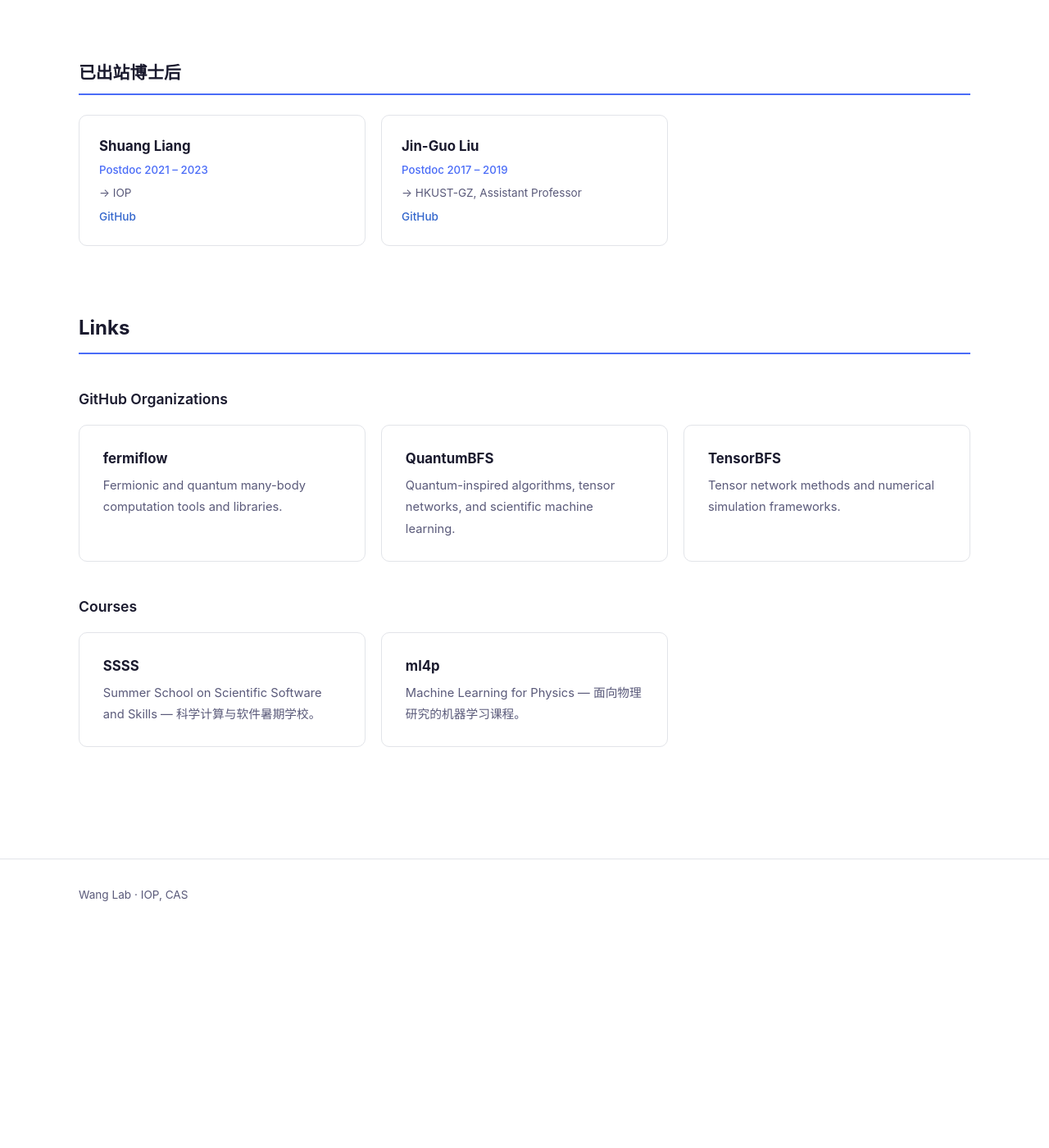
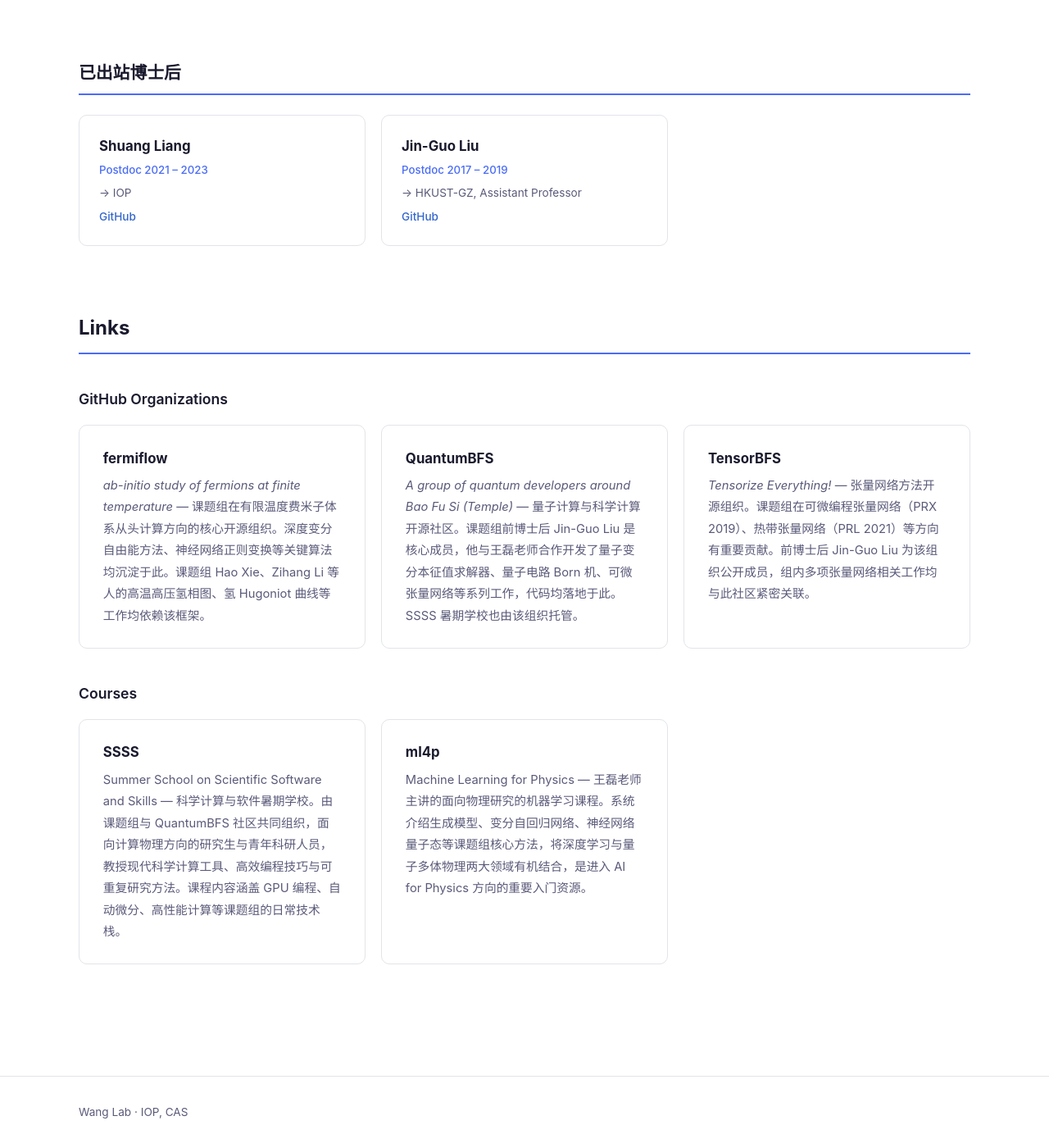
Before and after one commit to LiuZY613/wanglab-website, a Jekyll site: the page built from index.md, in a window 1280 px wide and 1400 px high, scrolled down 2565 px. Shown: the whole window at 82% size. Built offline with Jekyll 4.4.1, drawn with Linux system fonts in a browser that asks for light colours; before the commit the page ends 3700 px from its top, so only the background shows below that.

Commit message:
Expand link descriptions with detailed group connections

```diff
--- a/index.md
+++ b/index.md
@@ -49,17 +49,17 @@ layout: default
 <div class="link-grid">
 <div class="link-card">
   <h3><a href="https://github.com/fermiflow" target="_blank">fermiflow</a></h3>
-  <p>Fermionic and quantum many-body computation tools and libraries.</p>
+  <p><em>ab-initio study of fermions at finite temperature</em> — 课题组在有限温度费米子体系从头计算方向的核心开源组织。深度变分自由能方法、神经网络正则变换等关键算法均沉淀于此。课题组 Hao Xie、Zihang Li 等人的高温高压氢相图、氢 Hugoniot 曲线等工作均依赖该框架。</p>
 </div>
 
 <div class="link-card">
   <h3><a href="https://github.com/QuantumBFS" target="_blank">QuantumBFS</a></h3>
-  <p>Quantum-inspired algorithms, tensor networks, and scientific machine learning.</p>
+  <p><em>A group of quantum developers around Bao Fu Si (Temple)</em> — 量子计算与科学计算开源社区。课题组前博士后 Jin-Guo Liu 是核心成员，他与王磊老师合作开发了量子变分本征值求解器、量子电路 Born 机、可微张量网络等系列工作，代码均落地于此。SSSS 暑期学校也由该组织托管。</p>
 </div>
 
 <div class="link-card">
   <h3><a href="https://github.com/TensorBFS" target="_blank">TensorBFS</a></h3>
-  <p>Tensor network methods and numerical simulation frameworks.</p>
+  <p><em>Tensorize Everything!</em> — 张量网络方法开源组织。课题组在可微编程张量网络（PRX 2019）、热带张量网络（PRL 2021）等方向有重要贡献。前博士后 Jin-Guo Liu 为该组织公开成员，组内多项张量网络相关工作均与此社区紧密关联。</p>
 </div>
 </div>
 
@@ -68,11 +68,11 @@ layout: default
 <div class="link-grid">
 <div class="link-card">
   <h3><a href="https://github.com/QuantumBFS/SSSS" target="_blank">SSSS</a></h3>
-  <p>Summer School on Scientific Software and Skills — 科学计算与软件暑期学校。</p>
+  <p>Summer School on Scientific Software and Skills — 科学计算与软件暑期学校。由课题组与 QuantumBFS 社区共同组织，面向计算物理方向的研究生与青年科研人员，教授现代科学计算工具、高效编程技巧与可重复研究方法。课程内容涵盖 GPU 编程、自动微分、高性能计算等课题组的日常技术栈。</p>
 </div>
 
 <div class="link-card">
   <h3><a href="https://github.com/wangleiphy/ml4p" target="_blank">ml4p</a></h3>
-  <p>Machine Learning for Physics — 面向物理研究的机器学习课程。</p>
+  <p>Machine Learning for Physics — 王磊老师主讲的面向物理研究的机器学习课程。系统介绍生成模型、变分自回归网络、神经网络量子态等课题组核心方法，将深度学习与量子多体物理两大领域有机结合，是进入 AI for Physics 方向的重要入门资源。</p>
 </div>
 </div>
```
